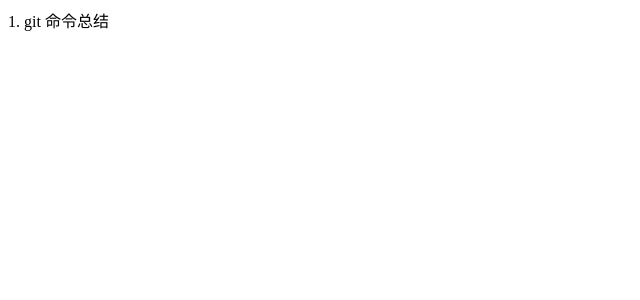
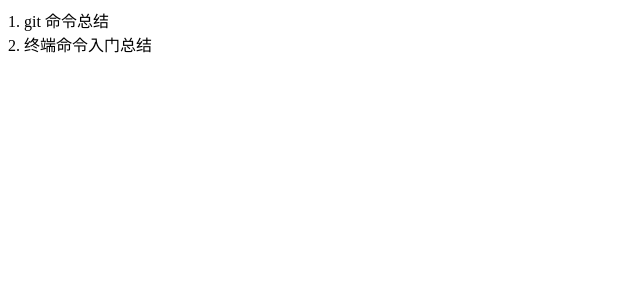
Before and after one commit to mazhuoya/react-one, a React (Create React App) app: page / in a window 1280 px wide. Shown: the top 300 px of the page, without its empty margins (0-640 px from the left). Built offline with nearby package versions, Linux system fonts and the light colour scheme.

Commit message:
终端命令总结

```diff
--- a/src/App.js
+++ b/src/App.js
@@ -1,8 +1,10 @@
 import GitMethod from "./gitMethod/gitMethod"
+import TerminalCommand from "./terminalCommand/terminalCommand"
 function App() {
   return (
     <div>
       <GitMethod />
+      <TerminalCommand />
     </div>
   );
 }
--- /dev/null
+++ b/src/terminalCommand/terminalCommand.js
@@ -0,0 +1,54 @@
+import React from "react";
+
+export default class terminalCommand extends React.Component {
+    render() {
+        return (
+        <div><div>2. 终端命令入门总结</div>{
+            // 新建文件夹: mkdiv
+            // 删除文件夹: rmdir
+            // 移动或重命名一个目录: mvdir 例如: mvdir dir1 dir2
+            // 进入文件夹: cd
+            // 上级目录: cd ..
+            // 返回上一个访问的目录: cd -
+            // 显示当前目录的路径名: pwd
+            // 列出目录下所有文件: ls
+            // 比较两个目录的内容: dircmp 例如: dircmp dir1 dir2
+
+            // 在终端下查看文件: cat 文件名
+            // 显示非文本文件的内容: od 例如: od -c filename
+            // 复制文件或目录: cp 例如: cp file1 file2
+            // 将文件拷贝到目标目录下: cp 文件名 目标目录
+            // 删除文件或目录: rm
+            // 显示文件类型: file
+            // 用默认的程序打开文件: open
+
+            // 显示文件的最初几行: head 例如: head -20 filename
+            // 显示文件的最后几行: tail 例如: tail -15 filename
+            // 比较并显示两个文件的差异: diff 例如: diff file1 file2
+            // 排序或归并文件: sort 例如: sort -d -f -u file1
+            // 去掉文件中的重复行: uniq 例如: uniq file1 file2
+
+            // 修改用户密码: passwd
+            // 给终端上锁: xlock 例如: xlock -remote
+
+            // 显示进程当前状态: ps 例如: ps u
+            // 终止进程: kill 例如:  kill -9 30142
+
+            // 显示系统的当前日期和时间: date
+            // 显示日历: cal 例如: cal 8 1996
+            // 查询磁盘使用情况: du 例如: du -k subdir
+            // 列出当前登录的所有用户: who
+            // 显示文件系统的总空间和可用空间: df 例如: df /tmp
+            // 显示当前系统活动的总信息: w
+            // 显示当前所有设置过的环境变量: env
+            // 清除屏幕或窗口内容: clear
+            // 显示操作系统的有关信息: uname
+            // 编译源文件，产生a.out: g++ 源文件名
+            // 运行  例如：./a.out < 输入文件名 > 输出文件名: ./文件名
+            // 打开: nano ....sh
+            // 运行脚本: bash ....sh
+            // 输出语句: echo "...$i..."
+        }</div>
+        )
+    }
+}
```
Also changed, not shown: 1 other file (tests, documents, lock files or other folders).
